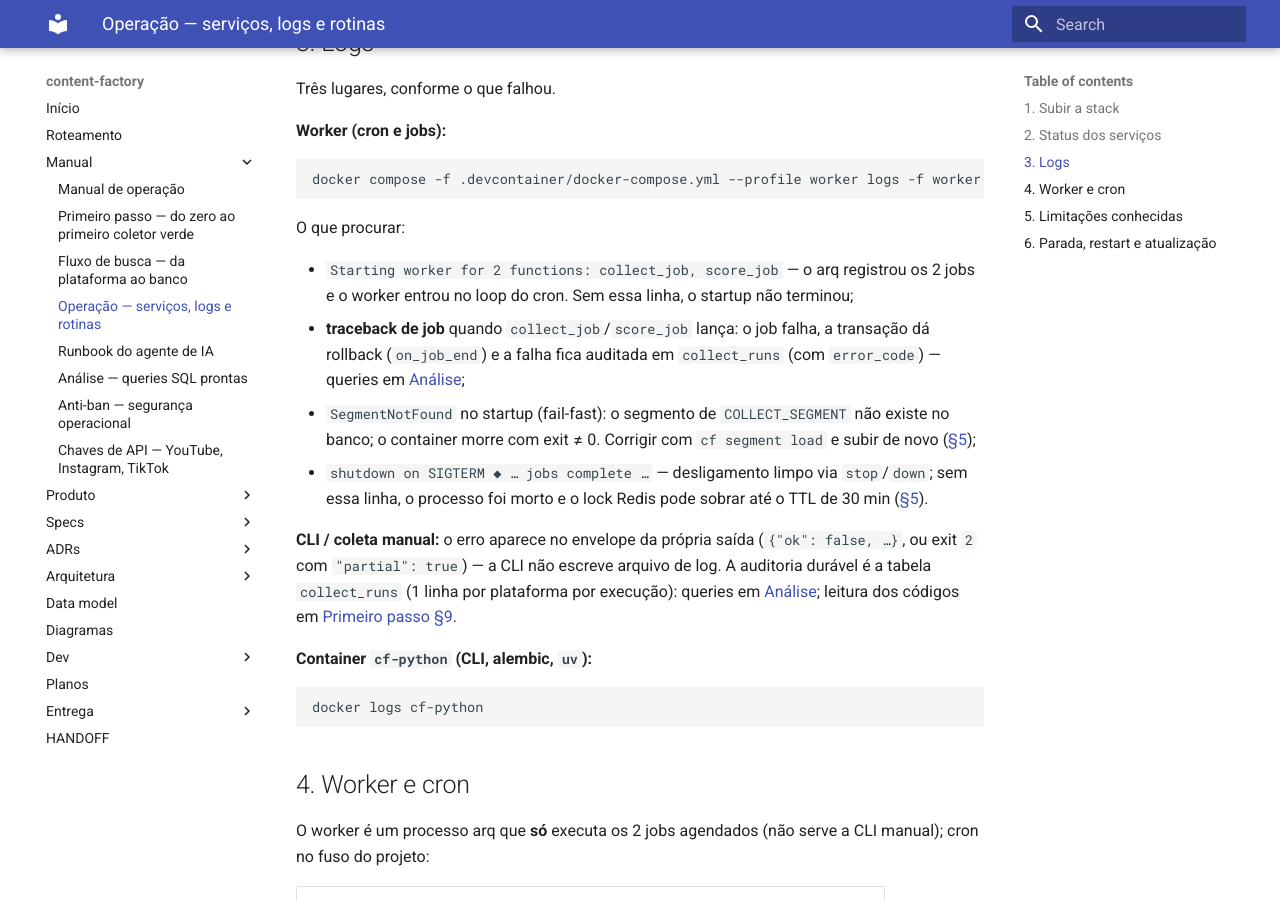
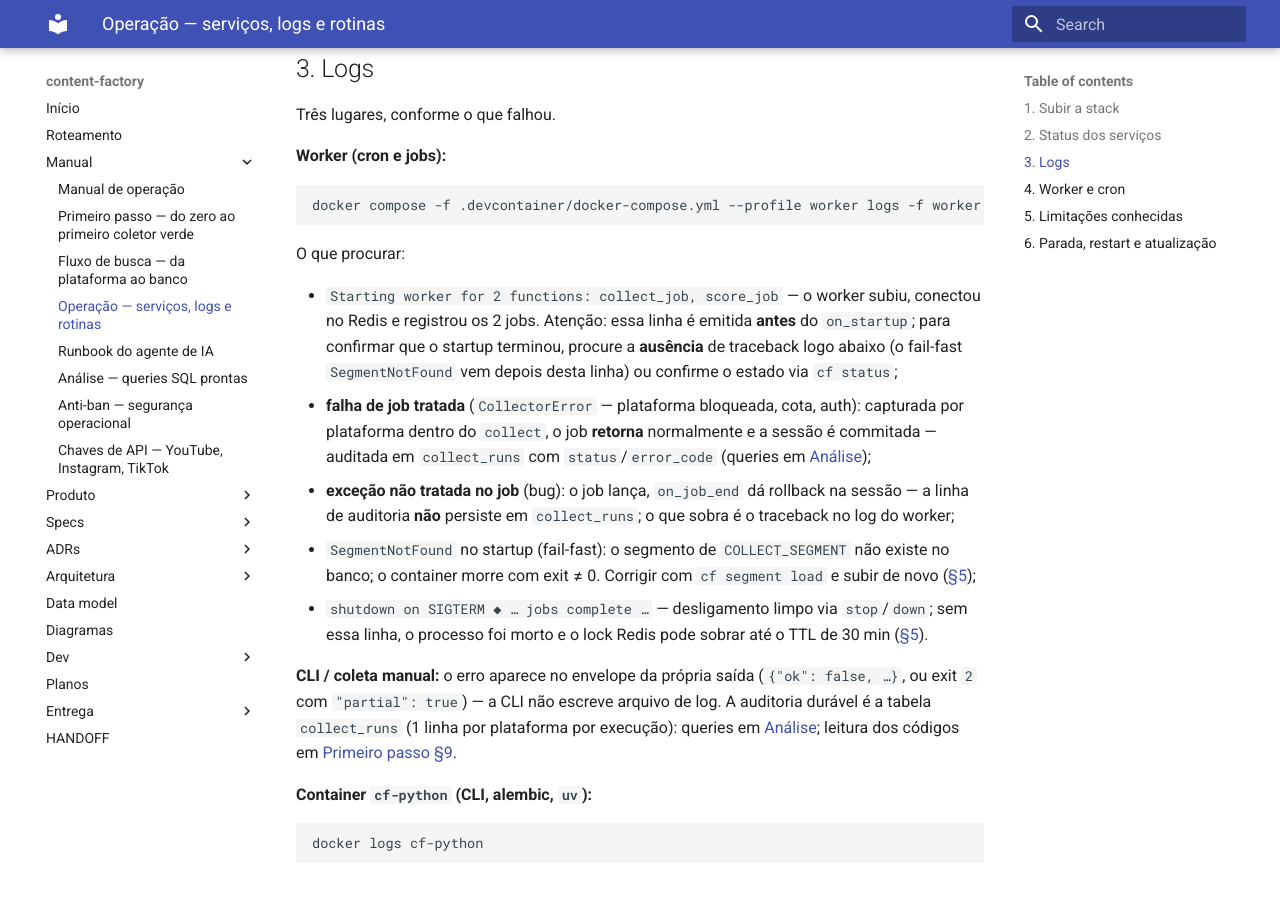
Before and after one commit to leonardodg/content-factory, an MkDocs documentation site: the page built from docs/manual/operacao.md, in a window 1280 px wide and 900 px high, scrolled down 1569 px. Built offline with MkDocs 1.6.1 and Material for MkDocs 9.7.7, drawn with Linux system fonts in a browser that asks for light colours; some of the changed text lies outside the part shown.

Commit message:
docs(manual): corrige 4 fatos do capitulo de operacao
Secret so vale apos restart (up -d nao recria por arquivo de secret);
linha do arq vem antes do on_startup, logo nao prova startup ok;
excecao nao tratada no job da rollback e NAO audita em collect_runs;
--profile so e necessario na selecao implicita, nao ao nomear o servico.

````diff
--- a/docs/manual/operacao.md
+++ b/docs/manual/operacao.md
@@ -21,8 +21,8 @@
 docker compose -f .devcontainer/docker-compose.yml up -d postgres redis python
 ```
 
-Worker (perfil `worker` — **não** sobe no `up -d` acima; exige o perfil
-explícito):
+Worker (perfil `worker` — não sobe no `up -d` acima, que só seleciona os
+serviços nomeados; manter `--profile` nos exemplos deixa a intenção explícita):
 
 ```bash
 docker compose -f .devcontainer/docker-compose.yml --profile worker up -d worker
@@ -88,12 +88,18 @@
 
 O que procurar:
 
-- `Starting worker for 2 functions: collect_job, score_job` — o arq registrou
-  os 2 jobs e o worker entrou no loop do cron. Sem essa linha, o startup não
-  terminou;
-- **traceback de job** quando `collect_job`/`score_job` lança: o job falha, a
-  transação dá rollback (`on_job_end`) e a falha fica auditada em
-  `collect_runs` (com `error_code`) — queries em [Análise](analise.md);
+- `Starting worker for 2 functions: collect_job, score_job` — o worker subiu,
+  conectou no Redis e registrou os 2 jobs. Atenção: essa linha é emitida
+  **antes** do `on_startup`; para confirmar que o startup terminou, procure a
+  **ausência** de traceback logo abaixo (o fail-fast `SegmentNotFound` vem
+  depois desta linha) ou confirme o estado via `cf status`;
+- **falha de job tratada** (`CollectorError` — plataforma bloqueada, cota,
+  auth): capturada por plataforma dentro do `collect`, o job **retorna**
+  normalmente e a sessão é commitada — auditada em `collect_runs` com
+  `status`/`error_code` (queries em [Análise](analise.md));
+- **exceção não tratada no job** (bug): o job lança, `on_job_end` dá rollback
+  na sessão — a linha de auditoria **não** persiste em `collect_runs`; o que
+  sobra é o traceback no log do worker;
 - `SegmentNotFound` no startup (fail-fast): o segmento de `COLLECT_SEGMENT`
   não existe no banco; o container morre com exit ≠ 0. Corrigir com
   `cf segment load` e subir de novo ([§5](#5-limitacoes-conhecidas));
@@ -168,8 +174,11 @@
 
 ## 6. Parada, restart e atualização
 
-Operar o worker sempre com `--profile worker` (sem o perfil, o compose não
-enxerga o serviço):
+Manter `--profile worker` nos comandos: o perfil é necessário quando o
+serviço **não** é nomeado (ex.: um `up -d` geral sem argumentos); comandos
+que nomeiam `worker` explicitamente funcionam sem o perfil nesta versão do
+compose — os exemplos abaixo trazem o flag de propósito, para a seleção ser
+explícita:
 
 ```bash
 # parar só o worker
@@ -190,7 +199,7 @@
 | `src/` que o **worker** executa | `… --profile worker up -d --build worker` (sem bind-mount: código entra só via imagem) |
 | `Dockerfile`/`uv.lock` (serviço `python`) | `… up -d --build python` e depois `… exec python uv sync` |
 | migrações (alembic) | `… exec python uv run alembic upgrade head` |
-| `secrets.env` (chaves novas) | `… --profile worker up -d worker` — o secret é sourced no startup do container |
+| `secrets.env` (chaves novas) | `… --profile worker restart worker` (ou `up -d --force-recreate worker`) — o `up -d` normal **não** recria o container por causa do arquivo de secret mudado, e o worker só faz `set -a; . /run/secrets/app_secrets` no startup: sem restart, as envs antigas continuam valendo |
 
 `up -d` é idempotente: recria só o que mudou (imagem, env, comando). `down`
 remove os containers, mas **não** o volume `pgdata` do Postgres — não use
````
